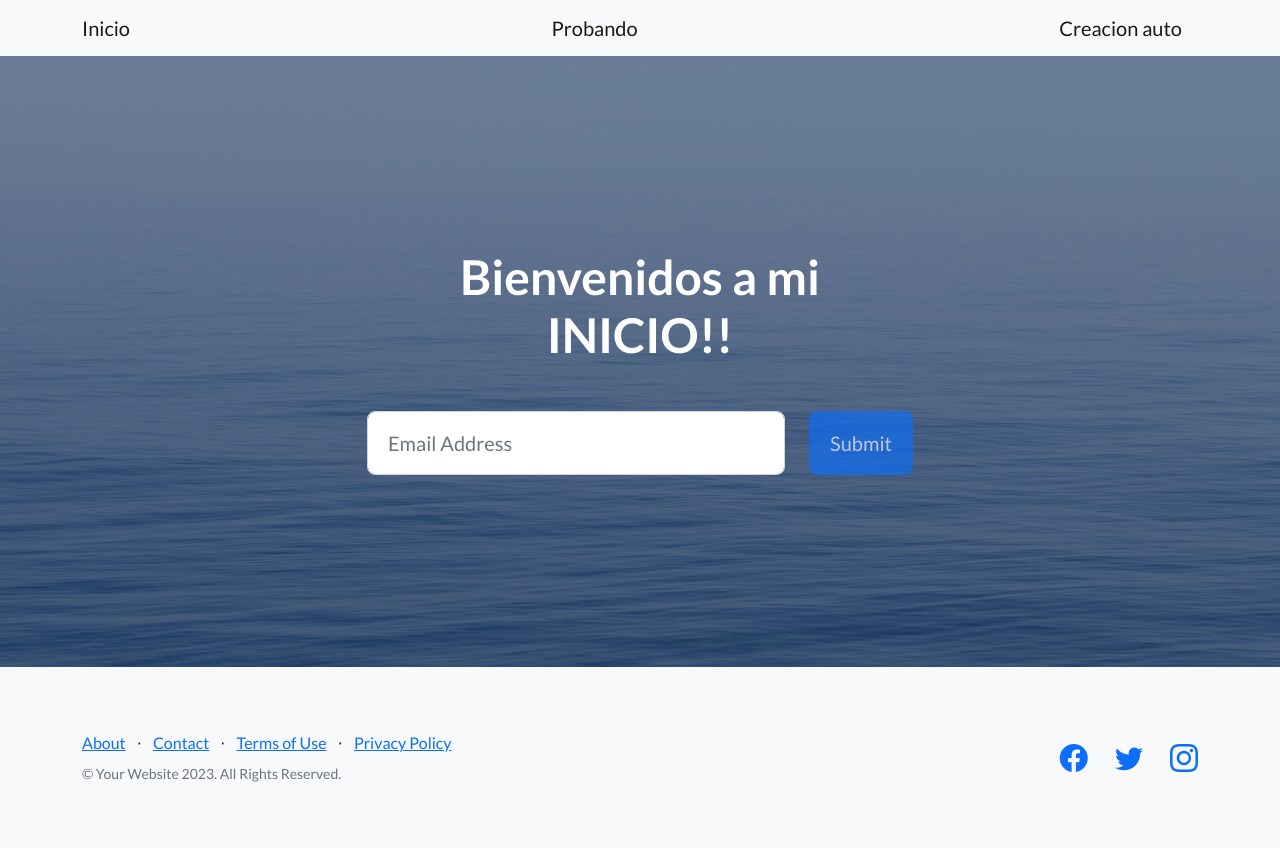
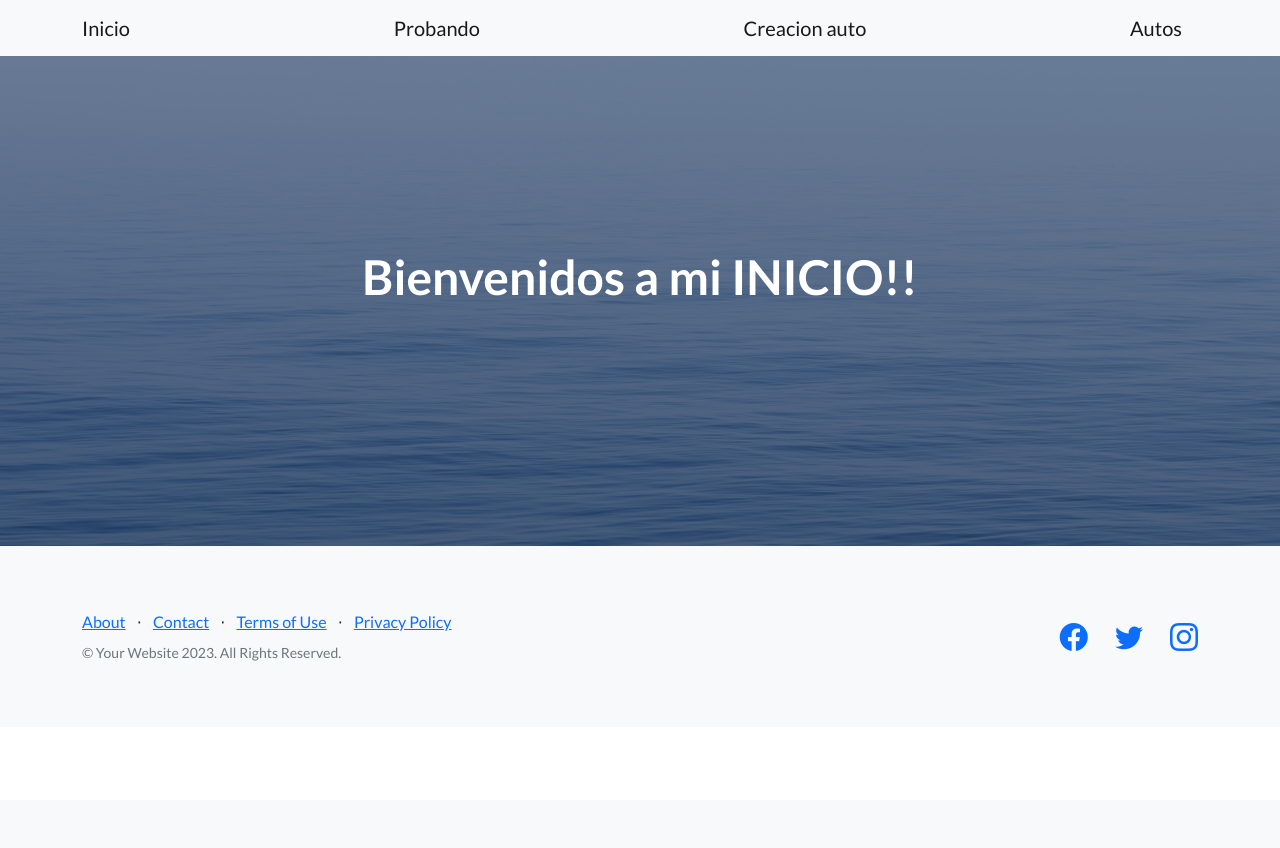
Before and after one commit to incut/Coder-Clases, a Django app: page / in a window 1280 px wide. After the commit the page ends 661 px from the top, so only its background shows below. Run offline with Django 5.2, Linux system fonts and the light colour scheme; some libraries are stand-ins or nearby versions.

Commit message:
Playground 3

```diff
--- /dev/null
+++ b/inicio/form.py
@@ -0,0 +1,5 @@
+from django import forms
+
+class CrearAutoFormulario(forms.Form):
+    marca = forms.CharField(max_length=20)
+    modelo = forms.CharField(max_length=20)
--- a/inicio/urls.py
+++ b/inicio/urls.py
@@ -8,5 +8,10 @@
     path('template3/<str:nombre>/<str:apellido>/<int:edad>', views.template3),
     path('template4/<str:nombre>/<str:apellido>/<int:edad>', views.template4),
     path('probando/', views.probando, name='probando'),
-    path('autos/crear/<str:marca>/<str:modelo>/', views.crear_auto, name='crear_auto')
+    path('autos/', views.autos, name= 'ver_autos'),
+    #v1
+    # path('autos/crear/<str:marca>/<str:modelo>/', views.crear_auto, name='crear_auto')
+    #v2
+    path('auto/crear/', views.crear_auto_v2, name= 'crear_auto_v2'),
+
 ]
--- a/inicio/views.py
+++ b/inicio/views.py
@@ -1,9 +1,10 @@
-from django.shortcuts import render
+from django.shortcuts import render, redirect
 from django.http import HttpResponse
 from django.template import Template,Context,loader
 from datetime import datetime
 import random
 from inicio.models import Auto
+from inicio.form import CrearAutoFormulario
 
 def inicio(request):
     return render(request, 'inicio/index.html')
@@ -70,4 +71,28 @@
     auto = Auto(marca = marca, modelo = modelo)
     auto.save()
     return render(request, 'auto_templates/creacion.html', {'auto': auto})
+
+def crear_auto_v2(request):
+    #v1
+    #if request.method == 'POST':
+    #    auto = Auto(marca=request.POST.get('marca'),modelo=request.POST.get('modelo'))
+    #    auto.save()
+    formulario = CrearAutoFormulario()
+
+    if request.method == 'POST':
+        formulario = CrearAutoFormulario(request.POST)
+        if formulario.is_valid():
+            datos = formulario.cleaned_data
+            auto = Auto(marca=datos.get('marca'),modelo=datos.get('modelo'))
+            auto.save()
+            return redirect('ver_autos')
+
+    return render(request, 'inicio/crear_auto_v2.html', {'formulario': formulario })
+
+def autos(request):
+
+    autos = Auto.objects.all()
+
+    return render(request, 'inicio/autos.html', {'autos': autos})
+
 # Create your views here.
--- a/templates/base.html
+++ b/templates/base.html
@@ -6,7 +6,10 @@
         <meta name="viewport" content="width=device-width, initial-scale=1, shrink-to-fit=no" />
         <meta name="description" content="" />
         <meta name="author" content="" />
-        <title>Landing Page - Start Bootstrap Theme</title>
+        <title>{% block title_head %}
+                Landing Page - Start Boostrap Theme
+               {% endblock title_head %}
+        </title>
         <!-- Favicon-->
         <link rel="icon" type="image/x-icon" href="assets/favicon.ico" />
         <!-- Bootstrap icons-->
@@ -22,7 +25,9 @@
             <div class="container">
                 <a class="navbar-brand" href={% url "inicio" %}>Inicio</a>
                 <a class="navbar-brand" href={% url "probando" %}>Probando</a>
-                <a class="navbar-brand" href={% url "crear_auto" 'Ford' 'K' %}>Creacion auto</a>
+                {% comment "" %}<a class="navbar-brand" href={% url "crear_auto" 'Ford' 'K' %}>Creacion auto</a>{% endcomment %}
+                <a class="navbar-brand" href={% url "crear_auto_v2"%}>Creacion auto</a>
+                <a class="navbar-brand" href={% url "ver_autos"%}>Autos</a>
                 {% comment "" %}<a class="btn btn-primary" href="#signup">Sign Up</a>{% endcomment %}
             </div>
         </nav>
@@ -32,45 +37,9 @@
         <header class="masthead">
             <div class="container position-relative">
                 <div class="row justify-content-center">
-                    <div class="col-xl-6">
                         <div class="text-center text-white">
                             <!-- Page heading-->
                             <h1 class="mb-5">{% block h1_header %}{% endblock h1_header %}</h1>
-                            <!-- Signup form-->
-                            <!-- * * * * * * * * * * * * * * *-->
-                            <!-- * * SB Forms Contact Form * *-->
-                            <!-- * * * * * * * * * * * * * * *-->
-                            <!-- This form is pre-integrated with SB Forms.-->
-                            <!-- To make this form functional, sign up at-->
-                            <!-- https://startbootstrap.com/solution/contact-forms-->
-                            <!-- to get an API token!-->
-                            <form class="form-subscribe" id="contactForm" data-sb-form-api-token="API_TOKEN">
-                                <!-- Email address input-->
-                                <div class="row">
-                                    <div class="col">
-                                        <input class="form-control form-control-lg" id="emailAddress" type="email" placeholder="Email Address" data-sb-validations="required,email" />
-                                        <div class="invalid-feedback text-white" data-sb-feedback="emailAddress:required">Email Address is required.</div>
-                                        <div class="invalid-feedback text-white" data-sb-feedback="emailAddress:email">Email Address Email is not valid.</div>
-                                    </div>
-                                    <div class="col-auto"><button class="btn btn-primary btn-lg disabled" id="submitButton" type="submit">Submit</button></div>
-                                </div>
-                                <!-- Submit success message-->
-                                <!---->
-                                <!-- This is what your users will see when the form-->
-                                <!-- has successfully submitted-->
-                                <div class="d-none" id="submitSuccessMessage">
-                                    <div class="text-center mb-3">
-                                        <div class="fw-bolder">Form submission successful!</div>
-                                        <p>To activate this form, sign up at</p>
-                                        <a class="text-white" href="https://startbootstrap.com/solution/contact-forms">https://startbootstrap.com/solution/contact-forms</a>
-                                    </div>
-                                </div>
-                                <!-- Submit error message-->
-                                <!---->
-                                <!-- This is what your users will see when there is-->
-                                <!-- an error submitting the form-->
-                                <div class="d-none" id="submitErrorMessage"><div class="text-center text-danger mb-3">Error sending message!</div></div>
-                            </form>
                         </div>
                     </div>
                 </div>
```
Also changed, not shown: inicio/templates/inicio/autos.html (added, +22 -0 lines), inicio/templates/inicio/crear_auto_v2.html (added, +30 -0 lines).
